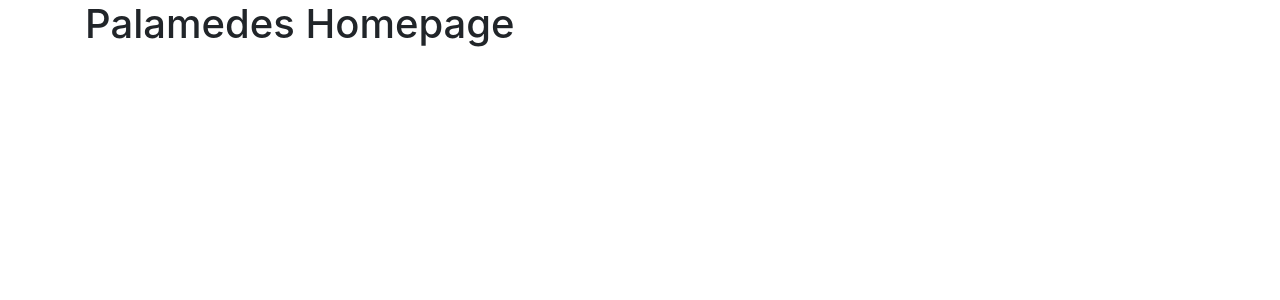
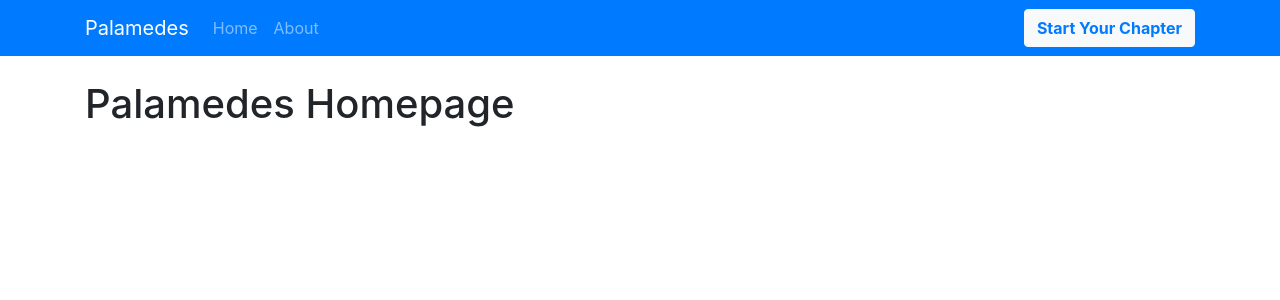
Before and after one commit to dannguyen111/palamedes, a Django app: page / in a window 1280 px wide. Shown: the top 300 px of the page. Run offline with Django 5.2, Linux system fonts and the light colour scheme.

Commit message:
added a navbar to website

```diff
--- a/palamedes/homepage/templates/homepage/base.html
+++ b/palamedes/homepage/templates/homepage/base.html
@@ -5,12 +5,9 @@
 <head>
     <meta charset="UTF-8">
     <meta name="viewport" content="width=device-width, initial-scale=1.0">
-
     <link rel="stylesheet" href="https://cdn.jsdelivr.net/npm/bootstrap@4.3.1/dist/css/bootstrap.min.css"
         integrity="sha384-ggOyR0iXCbMQv3Xipma34MD+dH/1fQ784/j6cY/iJTQUOhcWr7x9JvoRxT2MZw1T" crossorigin="anonymous">
-
     <link rel="stylesheet" type="text/css" href="{% static 'homepage/main.css' %}">
-
     {% if title %}
     <title>Palamedes - {{ title }}</title>
     {% else %}
@@ -19,15 +16,44 @@
 </head>
 
 <body>
-    <!-- Need to add navigation bar -->
+    <nav class="navbar navbar-expand-lg navbar-dark bg-primary mb-4">
+        <div class="container">
+            <a class="navbar-brand" href="{% url 'home' %}">Palamedes</a>
+            <button class="navbar-toggler" type="button" data-toggle="collapse" data-target="#navbarNav"
+                aria-controls="navbarNav" aria-expanded="false" aria-label="Toggle navigation">
+                <span class="navbar-toggler-icon"></span>
+            </button>
+            <div class="collapse navbar-collapse" id="navbarNav">
+                <ul class="navbar-nav mr-auto">
+                    <li class="nav-item">
+                        <a class="nav-link" href="{% url 'home' %}">Home</a>
+                    </li>
+                    <li class="nav-item">
+                        <a class="nav-link" href="{% url 'about' %}">About</a>
+                    </li>
+                </ul>
+                <ul class="navbar-nav">
+                    <li class="nav-item">
+                        <a class="btn btn-light text-primary font-weight-bold" href="{% url 'start_chapter' %}">Start
+                            Your Chapter</a>
+                    </li>
+                </ul>
+            </div>
+        </div>
+    </nav>
 
     <div class="container">
+        {% if messages %}
+        {% for message in messages %}
+        <div class="alert alert-{{ message.tags }}">
+            {{ message }}
+        </div>
+        {% endfor %}
+        {% endif %}
+
         {% block content %}{% endblock %}
     </div>
 
-
-    <!-- Optional JavaScript -->
-    <!-- jQuery first, then Popper.js, then Bootstrap JS -->
     <script src="https://code.jquery.com/jquery-3.3.1.slim.min.js"
         integrity="sha384-q8i/X+965DzO0rT7abK41JStQIAqVgRVzpbzo5smXKp4YfRvH+8abtTE1Pi6jizo"
         crossorigin="anonymous"></script>
```
